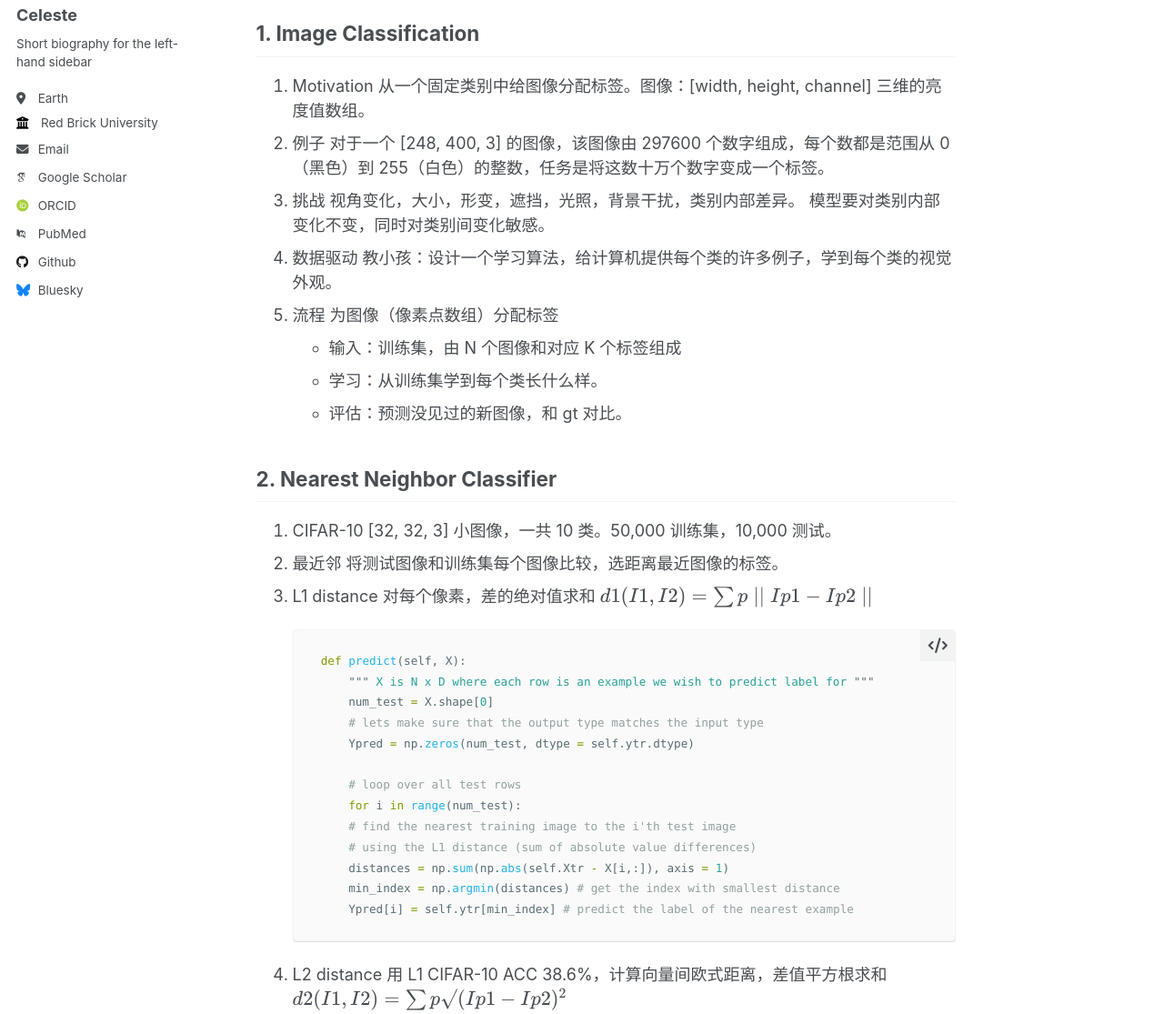
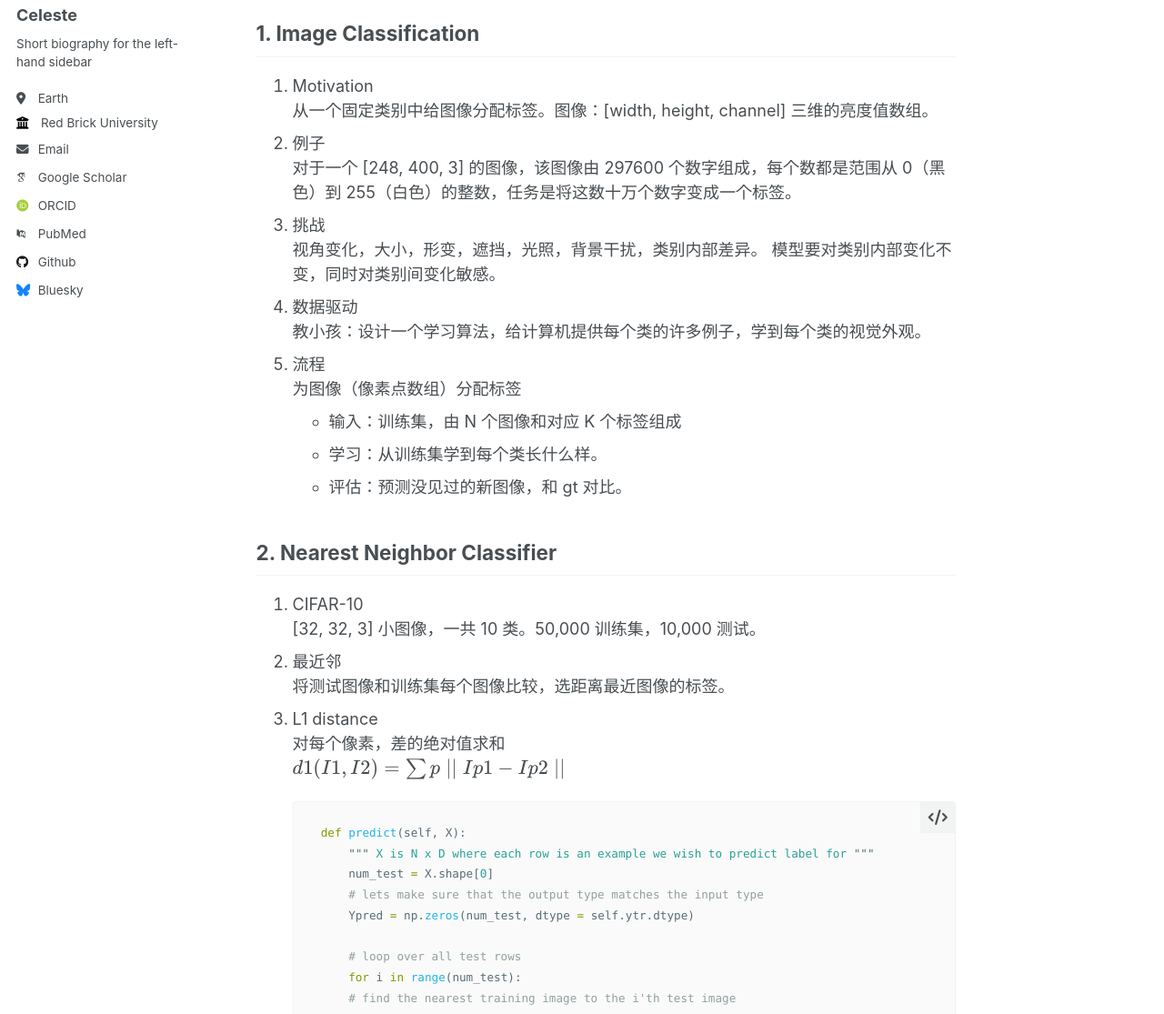
Before and after one commit to BUGERR/bugerr.github.io, a Jekyll site: the page built from _posts/2024-11-15-cs231n_1.md, in a window 1280 px wide and 1400 px high, cut to the strip 285-1400 px from the top of the window. Shown: the whole strip at 91% size. Built offline with Jekyll 4.4.1, drawn with Linux system fonts in a browser that asks for light colours; some web fonts are replaced; some of the changed text lies outside the part shown.

Commit message:
Update 2024-11-15-cs231n_1.md

````diff
--- a/_posts/2024-11-15-cs231n_1.md
+++ b/_posts/2024-11-15-cs231n_1.md
@@ -11,28 +11,28 @@ tags:
 # CS231n: 1. Introduction & KNN & Data Split
 
 ## 1. Image Classification
-1. Motivation
+1. Motivation \
    从一个固定类别中给图像分配标签。图像：[width, height, channel] 三维的亮度值数组。
-2. 例子
+2. 例子 \
    对于一个 [248, 400, 3] 的图像，该图像由 297600 个数字组成，每个数都是范围从 0（黑色）到 255（白色）的整数，任务是将这数十万个数字变成一个标签。
-3. 挑战
+3. 挑战 \
    视角变化，大小，形变，遮挡，光照，背景干扰，类别内部差异。
    模型要对类别内部变化不变，同时对类别间变化敏感。
-4. 数据驱动
+4. 数据驱动 \
    教小孩：设计一个学习算法，给计算机提供每个类的许多例子，学到每个类的视觉外观。
-5. 流程
+5. 流程 \
    为图像（像素点数组）分配标签
    - 输入：训练集，由 N 个图像和对应 K 个标签组成
    - 学习：从训练集学到每个类长什么样。
    - 评估：预测没见过的新图像，和 gt 对比。
 
 ## 2. Nearest Neighbor Classifier
-1. CIFAR-10
+1. CIFAR-10 \
    [32, 32, 3] 小图像，一共 10 类。50,000 训练集，10,000 测试。
-2. 最近邻
+2. 最近邻 \
    将测试图像和训练集每个图像比较，选距离最近图像的标签。
-3. L1 distance
-   对每个像素，差的绝对值求和
+3. L1 distance \
+   对每个像素，差的绝对值求和 \
    $$ d1(I1,I2)=∑p∣∣Ip1−Ip2∣∣ $$
 
    ```python
@@ -50,8 +50,8 @@ tags:
         min_index = np.argmin(distances) # get the index with smallest distance
         Ypred[i] = self.ytr[min_index] # predict the label of the nearest example
    ```
-4. L2 distance
-   用 L1 CIFAR-10 ACC 38.6%，计算向量间欧式距离，差值平方根求和
+4. L2 distance \
+   用 L1 CIFAR-10 ACC 38.6%，计算向量间欧式距离，差值平方根求和 \
    $$ d2(I1,I2)=∑p√(Ip1−Ip2)^2 $$
 
    ``` python
@@ -69,11 +69,11 @@ tags:
    `Evaluate on the test set only a single time, at the very end.`
 2. 从训练集分出验证集。CIFAR-10: 49000 train, 1000 valid
    `Split your training set into training set and a validation set. Use validation set to tune all hyperparameters. At the end run a single time on the test set and report performance.`
-3. Cross-validation
-   场景：训练集和验证集很小。
-   5-fold cross-validation: 训练集分 5 份，4份训练，1份验证。迭代每个折作为验证集，取平均。
+3. Cross-validation \
+   场景：训练集和验证集很小。 \
+   5-fold cross-validation: 训练集分 5 份，4份训练，1份验证。迭代每个折作为验证集，取平均。 \
    对于 k 近邻：每个 k 都跑 5 个值，取平均。
-4. In practice
+4. In practice \
    实践中，倾向于使用 50% - 90% 作为训练集，剩余验证。如果超参数多，倾向于用更大的验证集。但如果验证集很小，几百个左右，还是交叉验证更安全。
 
 <div style="text-align: center;">
````
